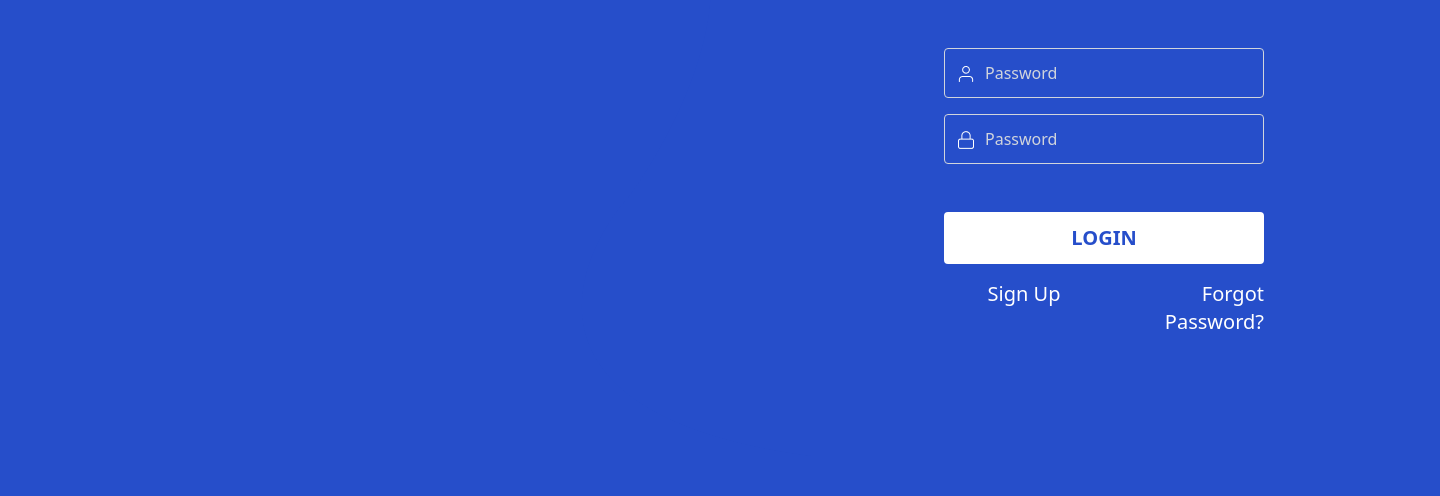
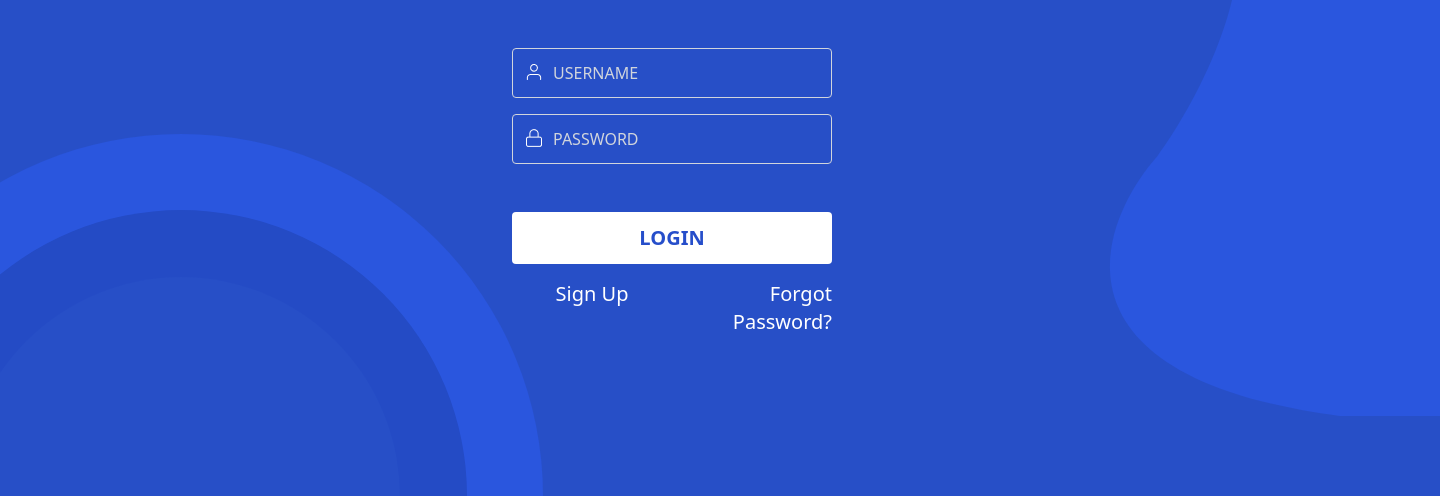
Before and after one commit to Oladelesunkanmi/Landing-Page-Tailwind-CSS, a plain HTML site: page sunnyside-agency-landing-page-main/login.html in a window 1280 px wide. Shown: the part 304-800 px from the top of the page, 1440 px wide, since content can reach past the window. Drawn offline with nearby package versions, Linux system fonts and the light colour scheme.

Commit message:
add vector to login to make the background looks more like the design

```diff
--- a/sunnyside-agency-landing-page-main/login.html
+++ b/sunnyside-agency-landing-page-main/login.html
@@ -9,46 +9,54 @@
 
 </head>
 
-<body class="bg-[#264ECA] flex items-center justify-center min-h-screen">
-  <div>
-    <img src="images/vector/Vector.png" alt="" class="top-2">
+<body class="bg-[#274FC7] flex items-center justify-center min-h-screen relative overflow-hidden">
+
+
+  <img src="images/vector/Vector.svg"
+       class="absolute top-0 -right-40 brightness-110 opacity-100 pointer-events-none select-none z-50" />
+
+  <img src="images/vector/Ellipse.svg" class="absolute bottom-0 left-0 brightness-110 opacity-100 pointer-events-none select-none z-30">
+<img src="images/vector/Ellipse1.svg" class="absolute bottom-0 left-0 z-40" alt="">
+<img src="images/vector/Ellipse2.svg" class="absolute bottom-0 left-0 z-50" alt="">
+  <div class="p-8 w-80 text-center relative z-10">
+
+    <div class="flex justify-center">
+      <img src="./images/Group.png" class="mb-15 w-40" alt="login logo">
     </div>
-    <div class=" p-8  w-80 text-center">
-      <div class="flex justify-center">
-        <img src="./images/Group.png" class="mb-15 w-40 alt=" login logo">
-      </div>
+
+    <!-- Username -->
     <div class="relative w-80">
-        <img src="./images/user.png" class="w-5 h-5 absolute left-3 top-2/5 -translate-y-1/2">
-
-        <input type="password" placeholder="Password" class="w-full p-3 pl-10 mb-4 border border-gray-300 rounded
+      <img src="./images/user.png" class="w-5 h-5 absolute left-3 top-6 -translate-y-1/2">
+      <input type="text" placeholder="USERNAME"
+        class="w-full p-3 pl-10 mb-4 border border-gray-300 rounded
         focus:outline-none focus:ring-2 focus:ring-sky-500 placeholder-gray-300">
     </div>
+
+    <!-- Password -->
     <div class="relative w-80">
-        <img src="./images/lock.png" class="w-5 h-5 absolute left-3 top-2/5 -translate-y-1/2">
-
-        <input type="password" placeholder="Password" class="w-full p-3 pl-10 mb-4 border border-gray-300 rounded
+      <img src="./images/lock.png" class="w-5 h-5 absolute left-3 top-6 -translate-y-1/2">
+      <input type="password" placeholder="PASSWORD"
+        class="w-full p-3 pl-10 mb-4 border border-gray-300 rounded
         focus:outline-none focus:ring-2 focus:ring-sky-500 placeholder-gray-300">
     </div>
 
     <button
-        class="w-80 bg-white text-xl font-semibold uppercase mt-8 text-[#264ECA] py-3 rounded hover:bg-sky-400 transition-colors mb-4">Login</button>
+      class="w-80 bg-white text-xl font-semibold uppercase mt-8 text-[#264ECA] py-3 rounded hover:bg-sky-400 transition-colors mb-4">
+      Login
+    </button>
+
     <div class="flex w-80">
-
-        <div class="flex-1">
-          <a href="signup.html" class="text-white text-xl hover:underline block">
+      <a href="signup.html" class="flex-1 text-white text-xl hover:underline">
         Sign Up
+      </a>
+      <a href="#" class="flex-1 text-white text-xl hover:underline text-right">
+        Forgot Password?
       </a>
     </div>
 
-        <div class="flex-1">
-          <a href="#" class="text-white text-xl hover:underline block text-right">
-            Forgot Password?
-          </a>
-        </div>
-      </div>
-    </div>
   </div>
 
 </body>
 
+
 </html>
```
Also changed, not shown: sunnyside-agency-landing-page-main/signup.html (+2 -2 lines), sunnyside-agency-landing-page-main/images/vector/Ellipse (1).png (deleted), sunnyside-agency-landing-page-main/images/vector/Ellipse.png (deleted), sunnyside-agency-landing-page-main/images/vector/Ellipse.svg (added), sunnyside-agency-landing-page-main/images/vector/Ellipse1.svg (added), sunnyside-agency-landing-page-main/images/vector/Ellipse2.svg (added), sunnyside-agency-landing-page-main/images/vector/Vector.png (deleted), sunnyside-agency-landing-page-main/images/vector/Vector.svg (added). Lines whose indentation alone changed are shown as unchanged.
